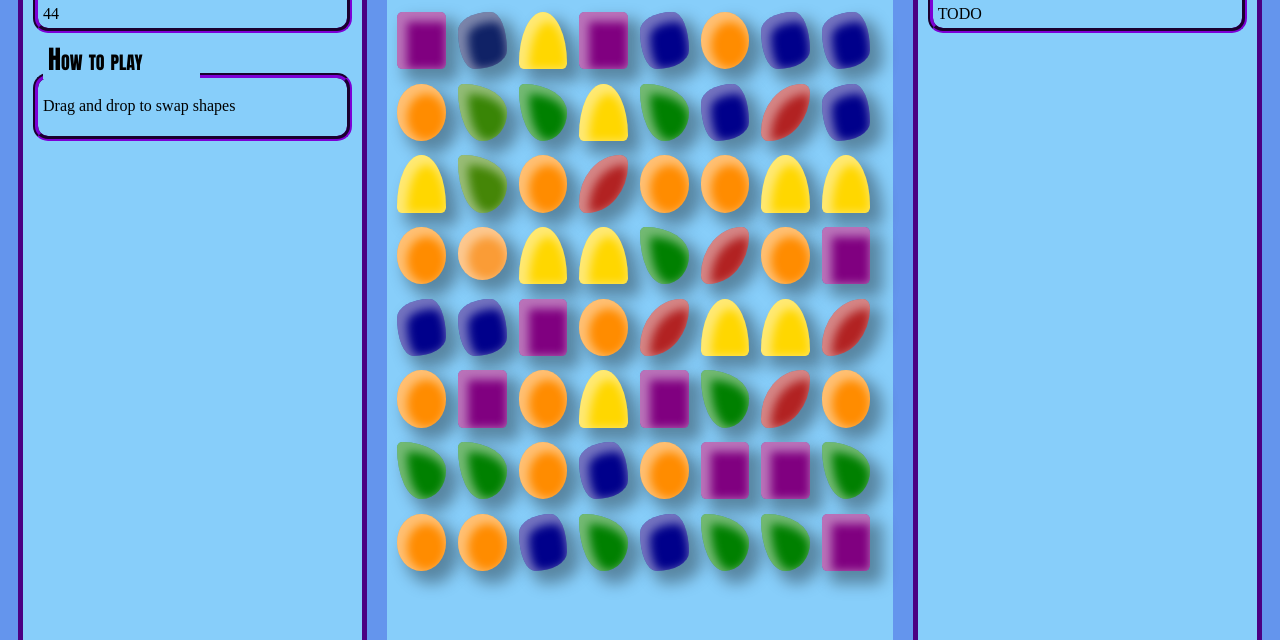
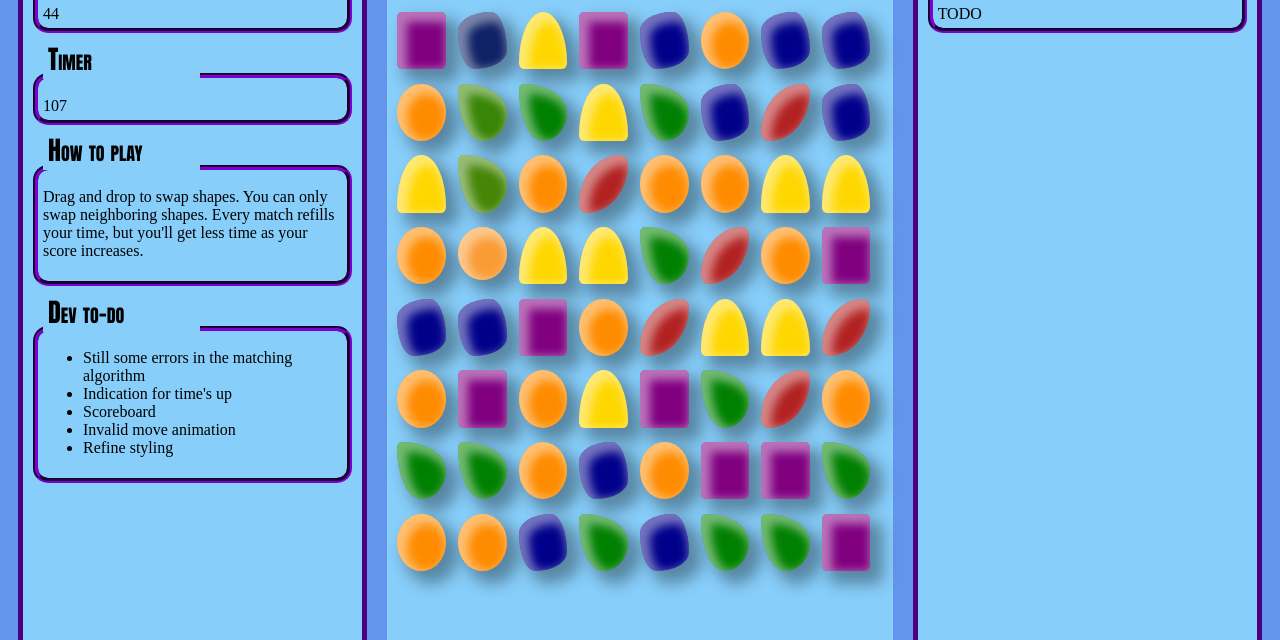
Before and after one commit to Kaalyn/match-3, a plain HTML site: page index.html in a window 1280 px wide. Shown: the part 91-731 px from the top of the page. Drawn offline with Linux system fonts and the light colour scheme.

Commit message:
Timer/countdown

```diff
--- a/app.js
+++ b/app.js
@@ -4,16 +4,21 @@ const candyColors = [`red`, `yellow`, `orange`, `purple`, `green`, `blue`]
 
 let grid;
 let scoreDisplay;
+let timerDisplay;
+let timeOut = 200;
+
+let score = 0;
+let timer = -100000;
 
 let squareDragged;
 let squareReplaced;
-let score = 0;
 
 // When page loaded
 document.addEventListener('DOMContentLoaded', () => {
     // Get DOM elements
     grid = document.querySelector(`.grid`);
     scoreDisplay = document.getElementById(`score`);
+    timerDisplay = document.getElementById(`timer`);
 
     createBoard(width, height, grid);
 
@@ -21,11 +26,16 @@ document.addEventListener('DOMContentLoaded', () => {
     // maybe let this trigger only when stuff would change?
     window.setInterval(function (){
         onStatusChanged();
-    }, 200)
+        updateTimer();
+    }, timeOut)
 })
 
 function onStatusChanged() {
     let boardFilled = moveDown();
+
+    if (boardFilled && timer === -100000) {
+        timer = 60000;
+    }
     if (boardFilled) {
         checkMatches();
     }
@@ -70,13 +80,19 @@ function dragDrop() {
     let idDragged = JSON.parse(squareDragged.id);
     let draggedTo = JSON.parse(squareReplaced.id);
 
+
+
     // Create list of valid moves
-    let validMoves = [
-        {row: idDragged.row + 1, column: idDragged.column},
-        {row: idDragged.row - 1, column: idDragged.column},
-        {row: idDragged.row, column: idDragged.column + 1},
-        {row: idDragged.row, column: idDragged.column - 1}
-    ];
+    // No valid moves if timer is not running
+    let validMoves;
+    if (timer > 0) {
+        validMoves = [
+            {row: idDragged.row + 1, column: idDragged.column},
+            {row: idDragged.row - 1, column: idDragged.column},
+            {row: idDragged.row, column: idDragged.column + 1},
+            {row: idDragged.row, column: idDragged.column - 1}
+        ];
+    }
 
     let isValidMove = false;
 
@@ -274,6 +290,10 @@ function onColorMatch(array) {
     score += Math.floor((array.length / 2.0) * (1 + array.length));
     scoreDisplay.innerHTML = score;
 
+    if (timer > 0) {
+        timer += array.length * 50000 / score;
+    }
+
     // remove bg
     array.forEach(shape => shape.className = `blank`)
 }
@@ -295,3 +315,13 @@ function getShape(row, column) {
     let id = {row: row, column: column};
     return document.getElementById(JSON.stringify(id));
 }
+
+function updateTimer() {
+    // If the counter has not hit zero
+    if (timer > 0){
+        timer -= timeOut;
+        timerDisplay.innerHTML = Math.ceil(timer / 1000);
+    } else  {
+        window.clearInterval();
+    }
+}
--- a/index.html
+++ b/index.html
@@ -15,8 +15,25 @@
         </div>
     </div>
     <div>
+        <h1>Timer</h1>
+        <div id="timer">
+            0
+        </div>
+    </div>
+    <div>
         <h1>How to play</h1>
-        <p>Drag and drop to swap shapes</p>
+        <p>Drag and drop to swap shapes. You can only swap neighboring shapes.
+            Every match refills your time, but you'll get less time as your score increases. </p>
+    </div>
+    <div>
+        <h1>Dev to-do</h1>
+        <ul>
+            <li>Still some errors in the matching algorithm</li>
+            <li>Indication for time's up</li>
+            <li>Scoreboard</li>
+            <li>Invalid move animation</li>
+            <li>Refine styling</li>
+        </ul>
     </div>
 </div>
 <div class="grid">
```
